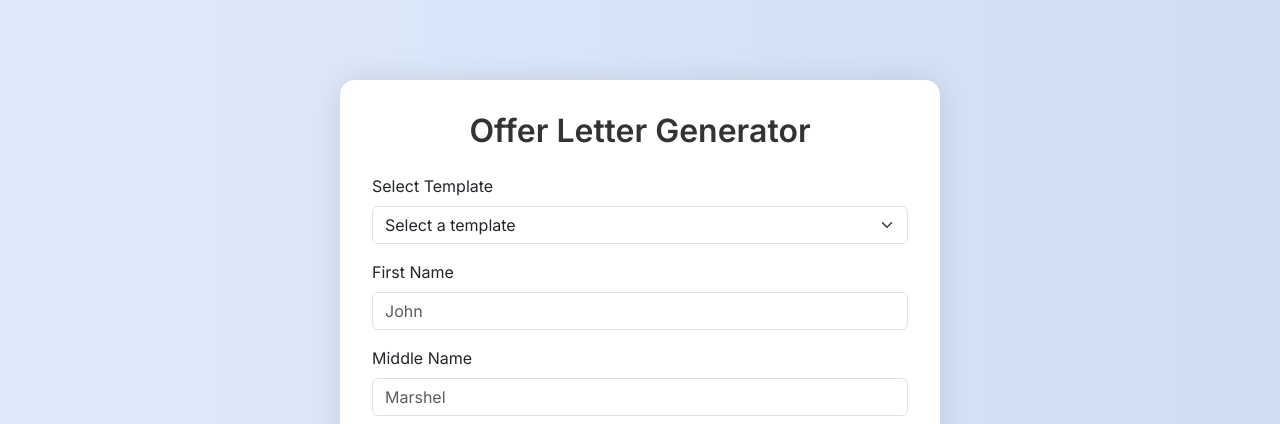
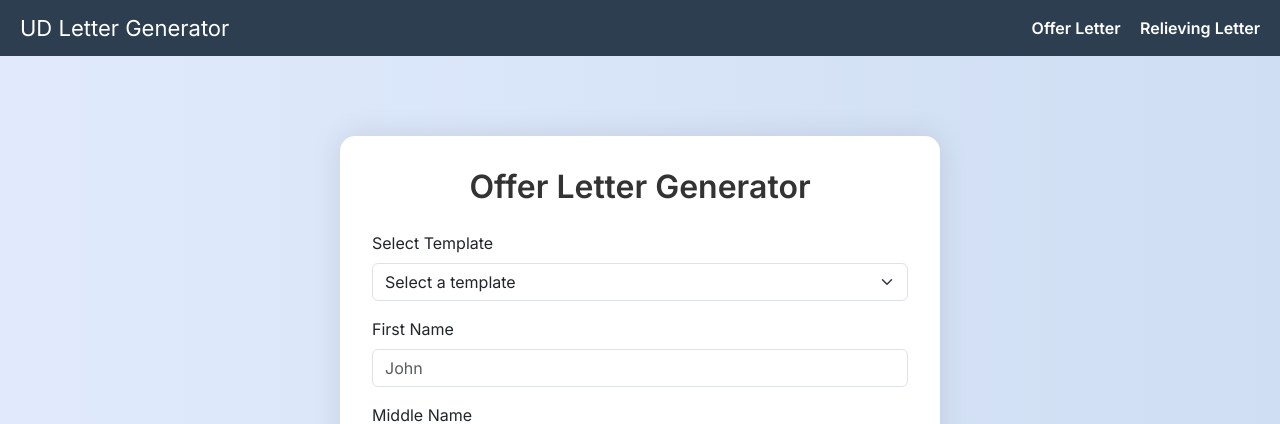
Before and after one commit to Anshuman129/new_offer_letter_webapp, a Flask app: template templates/form.html in a window 1280 px wide. Shown: the top 424 px of the page. Run offline with Flask 3, Linux system fonts and the light colour scheme; the template is opened without the code that fills it, so the values that code supplies are empty.

Commit message:
Update form.html

```diff
--- a/templates/form.html
+++ b/templates/form.html
@@ -1,5 +1,6 @@
 <!DOCTYPE html>
 <html lang="en">
+
 <head>
     <meta charset="UTF-8">
     <title>Offer Letter Generator</title>
@@ -13,6 +14,29 @@
             background: linear-gradient(to right, #e0eafc, #cfdef3);
             font-family: 'Inter', sans-serif;
         }
+
+        header {
+            background: #2c3e50;
+            color: white;
+            padding: 15px 20px;
+            display: flex;
+            justify-content: space-between;
+            align-items: center;
+        }
+        header h1 {
+            margin: 0;
+            font-size: 22px;
+        }
+        nav a {
+            color: white;
+            text-decoration: none;
+            margin-left: 15px;
+            font-weight: bold;
+        }
+        nav a:hover {
+            text-decoration: underline;
+        }
+
         .form-container {
             max-width: 600px;
             margin: 5rem auto;
@@ -21,35 +45,56 @@
             padding: 2rem;
             box-shadow: 0 0 30px rgba(0, 0, 0, 0.1);
         }
+
         h2 {
             text-align: center;
             font-weight: 600;
             color: #333;
             margin-bottom: 1.5rem;
         }
-        .form-control:focus, .form-select:focus {
+
+        .form-control:focus,
+        .form-select:focus {
             border-color: #007bff;
-            box-shadow: 0 0 0 0.2rem rgba(0,123,255,.25);
+            box-shadow: 0 0 0 0.2rem rgba(0, 123, 255, .25);
         }
+
         .btn-primary {
             background-color: #007bff;
             border: none;
             transition: 0.3s ease;
         }
+
         .btn-primary:hover {
             background-color: #0056b3;
         }
+
         .fade-in {
             animation: fadeIn 0.8s ease-in-out;
         }
+
         @keyframes fadeIn {
-            from {opacity: 0; transform: translateY(20px);}
-            to {opacity: 1; transform: translateY(0);}
+            from {
+                opacity: 0;
+                transform: translateY(20px);
+            }
+
+            to {
+                opacity: 1;
+                transform: translateY(0);
+            }
         }
     </style>
 </head>
+
 <body>
-
+    <header>
+        <h1>UD Letter Generator</h1>
+        <nav>
+            <a href="form.html">Offer Letter</a>
+            <a href="relieving_form.html">Relieving Letter</a>
+        </nav>
+    </header>
     <div class="container">
         <div class="form-container fade-in">
             <h2>Offer Letter Generator</h2>
@@ -85,17 +130,20 @@
 
                 <div class="mb-3">
                     <label class="form-label">First Name</label>
-                <input type="text" name="first_name" class="form-control" placeholder="John" pattern="[A-Za-z]+" title="Only alphabets allowed" required>
+                    <input type="text" name="first_name" class="form-control" placeholder="John" pattern="[A-Za-z]+"
+                        title="Only alphabets allowed" required>
                 </div>
 
                 <div class="mb-3">
                     <label class="form-label">Middle Name</label>
-                <input type="text" name="middle_name" class="form-control" placeholder="Marshel" pattern="[A-Za-z]+" title="Only alphabets allowed">
+                    <input type="text" name="middle_name" class="form-control" placeholder="Marshel" pattern="[A-Za-z]+"
+                        title="Only alphabets allowed">
                 </div>
 
                 <div class="mb-3">
                     <label class="form-label">Last Name</label>
-                <input type="text" name="last_name" class="form-control" placeholder="Doe" pattern="[A-Za-z]+" title="Only alphabets allowed" required>
+                    <input type="text" name="last_name" class="form-control" placeholder="Doe" pattern="[A-Za-z]+"
+                        title="Only alphabets allowed" required>
                 </div>
 
                 <div class="mb-3">
@@ -187,4 +235,5 @@
 
 
 </body>
+
 </html>
```
Lines whose indentation alone changed are shown as unchanged.
